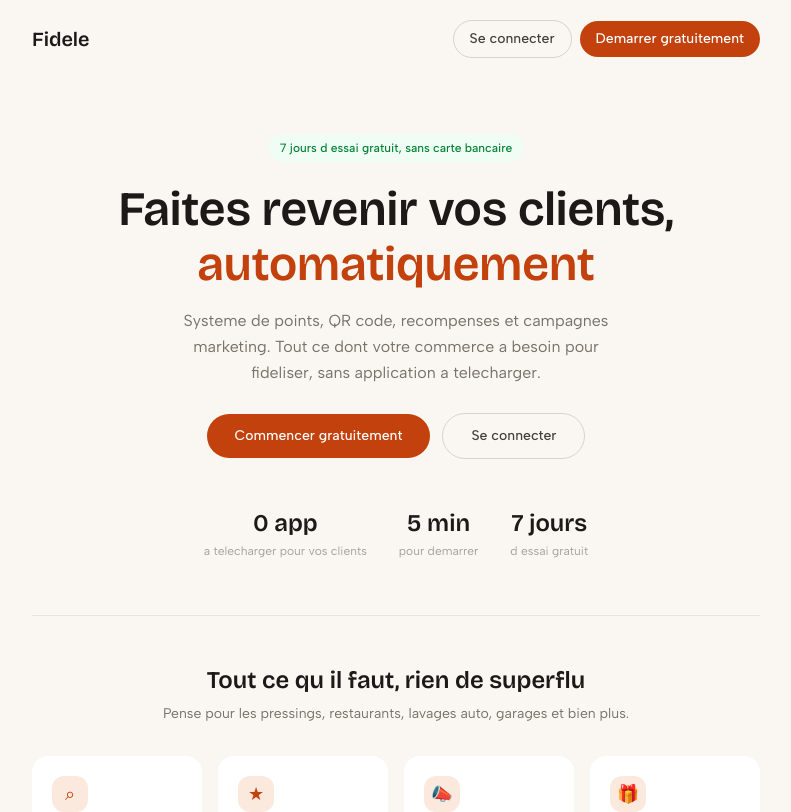
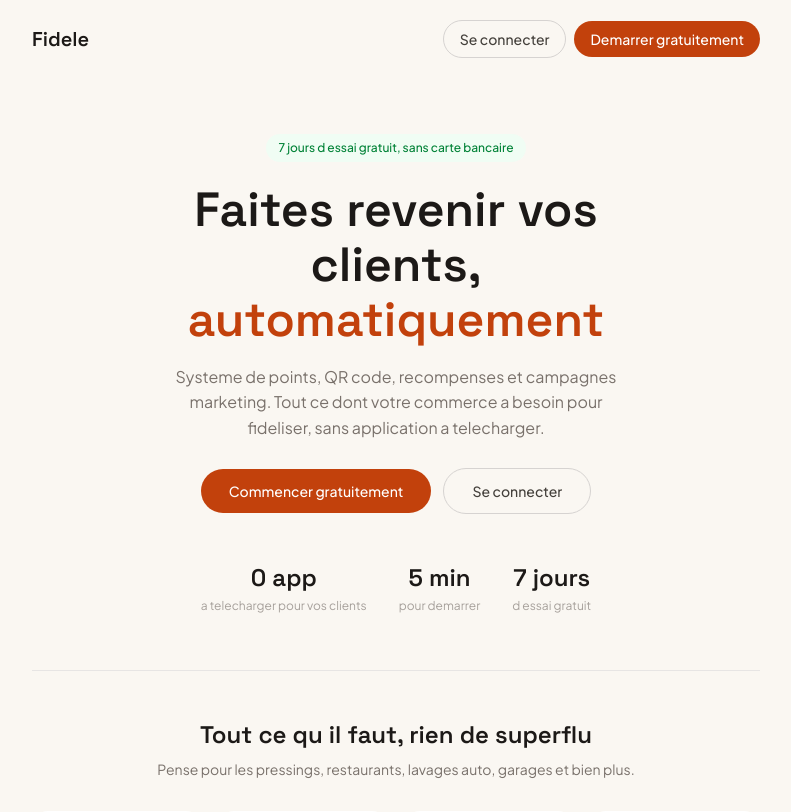
Before and after one commit to zato-nisrine/loyalty-dashboard, a Next.js app: page / in a window 1280 px wide. Shown: the top 812 px of the page, without its empty margins (244-1035 px from the left). Built offline with nearby package versions, Linux system fonts and the light colour scheme.

Commit message:
Corrections: scroll messagerie, vouvoiement, auto-refresh messages

```diff
--- a/app/globals.css
+++ b/app/globals.css
@@ -1,4 +1,4 @@
-@import url('https://fonts.googleapis.com/css2?family=Bricolage+Grotesque:opsz,wght@12..96,400..800&family=Albert+Sans:wght@400;500;600;700&display=swap');
+@import url('https://fonts.googleapis.com/css2?family=Plus+Jakarta+Sans:wght@400;500;600;700;800&family=Space+Grotesk:wght@400;500;600;700&display=swap');
 @import "tailwindcss";
 
 :root {
@@ -11,8 +11,8 @@
 @theme inline {
   --color-background: var(--background);
   --color-foreground: var(--foreground);
-  --font-sans: 'Albert Sans', Arial, sans-serif;
-  --font-display: 'Bricolage Grotesque', sans-serif;
+  --font-sans: 'Plus Jakarta Sans', system-ui, sans-serif;
+  --font-display: 'Space Grotesk', sans-serif;
 }
 
 body {
```
